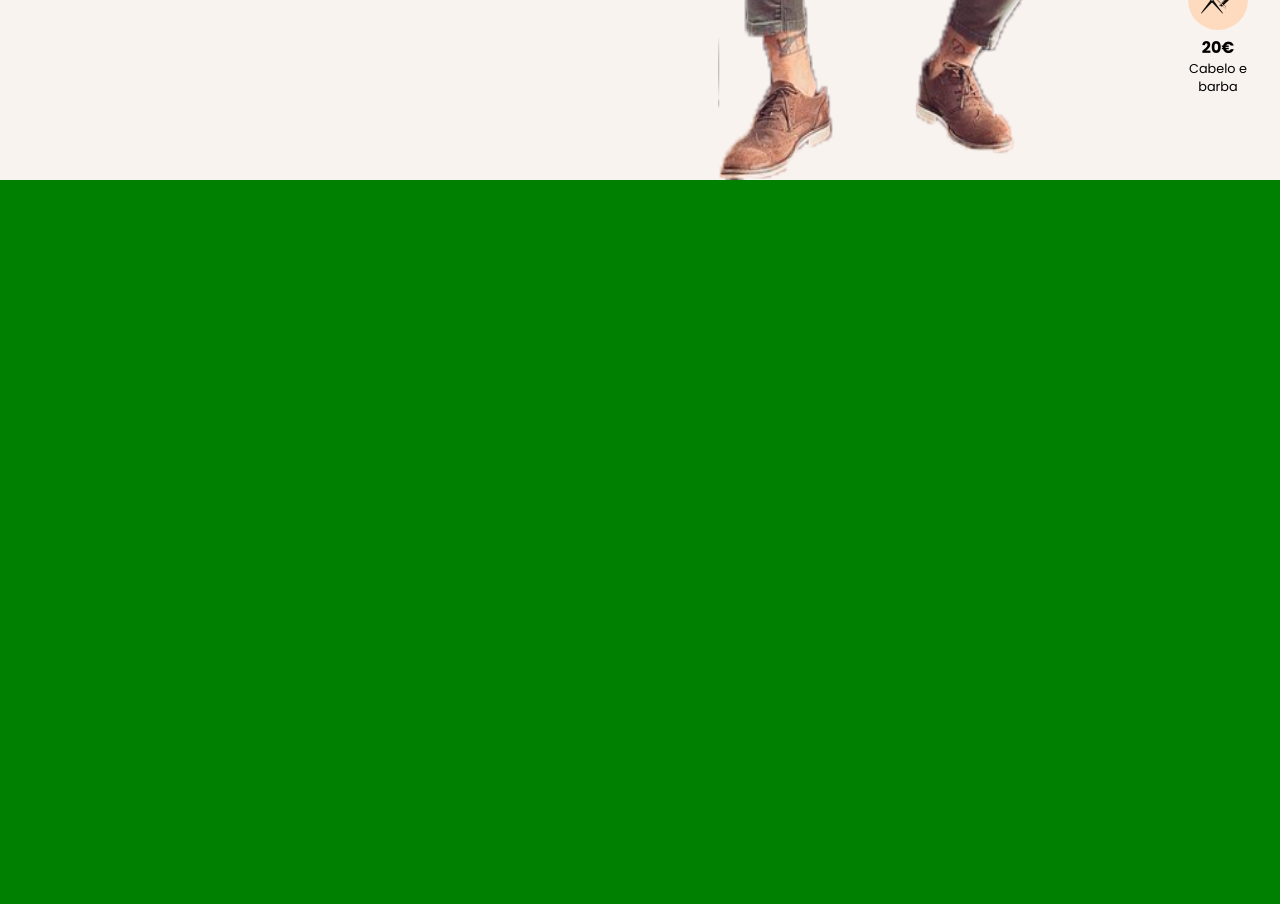
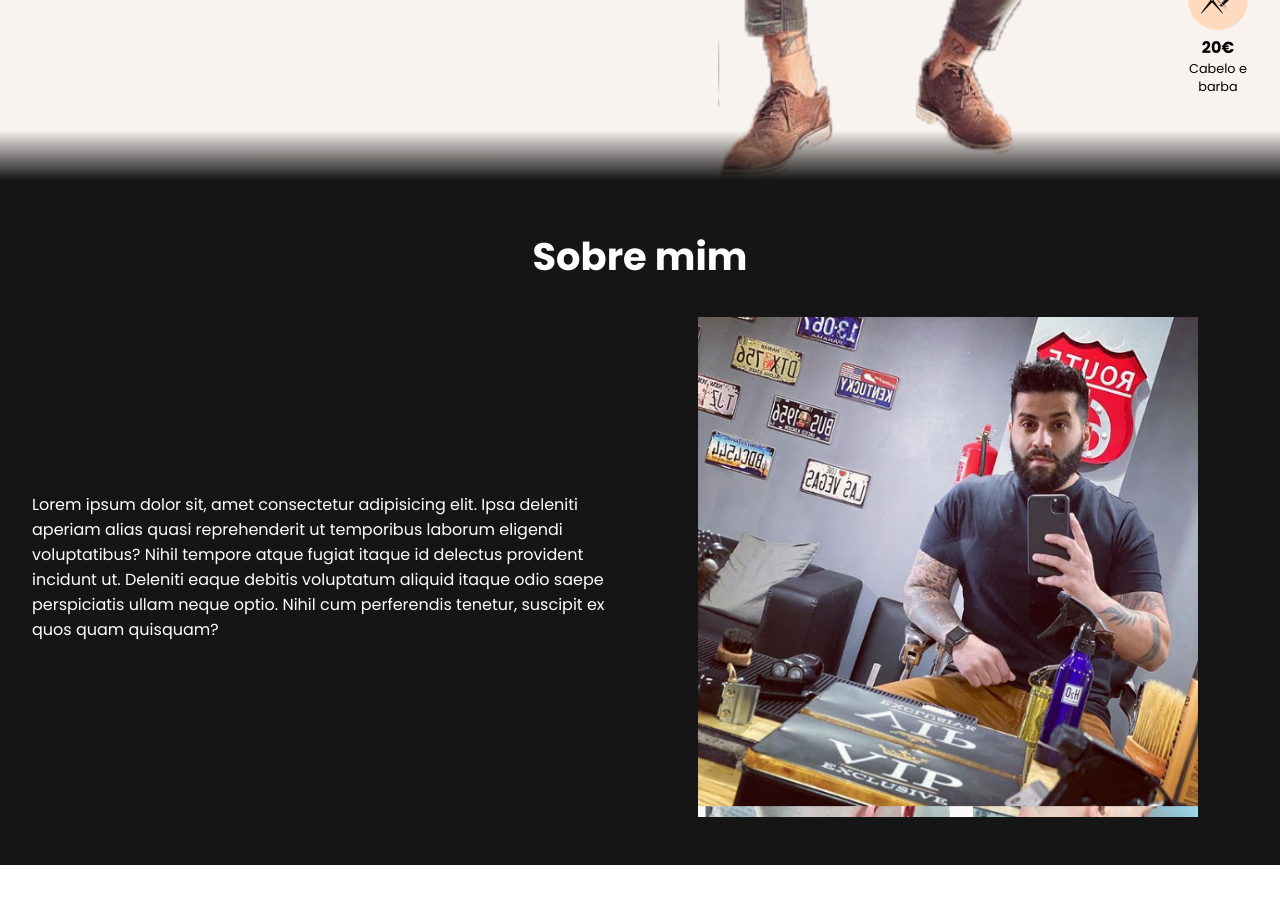
Before and after one commit to MiguelAOCosta/barber, a React (Create React App) app: page / in a window 1280 px wide. Shown: the part 620-1524 px from the top of the page. After the commit the page ends 1485 px from the top, so only its background shows below. Built offline with nearby package versions, Linux system fonts and the light colour scheme.

Commit message:
About Section

```diff
--- a/src/App.js
+++ b/src/App.js
@@ -1,6 +1,7 @@
 import GlobalStyle from "./GlobalStyles";
 import Navbar from "./Components/Navigation/NavBar";
 import Hero from "./Components/Hero/Hero";
+import About from "./Components/About/About";
 
 function App() {
   return (
@@ -8,7 +9,7 @@ function App() {
       <GlobalStyle />
       <Navbar />
       <Hero />
-      <div style={{ height: "400vh", backgroundColor: "green" }}></div>
+      <About />
     </>
   );
 }
--- /dev/null
+++ b/src/Components/About/About.jsx
@@ -0,0 +1,33 @@
+import React from "react";
+import {
+  AboutContainer,
+  AboutContent,
+  TitleContainer,
+  AboutInfo,
+  AboutParagraph,
+  AboutImg,
+} from "./AboutStyles";
+import AboutBgImg from "../../Images/barber-about.png";
+
+const About = () => {
+  return (
+    <AboutContainer>
+      <AboutContent>
+        <TitleContainer>Sobre mim</TitleContainer>
+        <AboutInfo>
+          <AboutParagraph>
+            Lorem ipsum dolor sit, amet consectetur adipisicing elit. Ipsa
+            deleniti aperiam alias quasi reprehenderit ut temporibus laborum
+            eligendi voluptatibus? Nihil tempore atque fugiat itaque id delectus
+            provident incidunt ut. Deleniti eaque debitis voluptatum aliquid
+            itaque odio saepe perspiciatis ullam neque optio. Nihil cum
+            perferendis tenetur, suscipit ex quos quam quisquam?
+          </AboutParagraph>
+          <AboutImg src={AboutBgImg} />
+        </AboutInfo>
+      </AboutContent>
+    </AboutContainer>
+  );
+};
+
+export default About;
--- /dev/null
+++ b/src/Components/About/AboutStyles.js
@@ -0,0 +1,47 @@
+import styled from "styled-components";
+
+export const AboutContainer = styled.section`
+  width: 100%;
+  background-color: rgb(21, 21, 21);
+  color: #fff;
+`;
+
+export const AboutContent = styled.div`
+  width: 100%;
+  padding: 3rem 2rem;
+`;
+
+export const TitleContainer = styled.h1`
+  text-align: center;
+  font-size: clamp(1.8rem, 3vw, 2.8rem);
+  padding-bottom: 2rem;
+`;
+
+export const AboutInfo = styled.div`
+  width: 100%;
+  display: flex;
+  flex-direction: column;
+
+  @media screen and (min-width: 700px) {
+    flex-direction: row;
+    align-items: center;
+  }
+`;
+
+export const AboutParagraph = styled.p`
+  flex: 1;
+  padding-bottom: 2rem;
+
+  @media screen and (min-width: 700px) {
+    padding-bottom: 0rem;
+    padding-right: 1rem;
+  }
+`;
+
+export const AboutImg = styled.img`
+  flex: 1;
+  width: 100%;
+  max-height: 500px;
+  object-fit: contain;
+  border-radius: 5px;
+`;
--- a/src/Components/Hero/Hero.jsx
+++ b/src/Components/Hero/Hero.jsx
@@ -12,6 +12,7 @@ import {
   Img,
   CutPrice,
   CutType,
+  SeparationContainer,
 } from "./HeroStyles";
 import ImgTesoura from "../../Images/tesoura.svg";
 import ImgNavalha from "../../Images/navalha.svg";
@@ -51,6 +52,7 @@ const Hero = () => {
           <CutType>Cabelo e barba</CutType>
         </InfoCut>
       </SecondSectio>
+      <SeparationContainer />
     </HeroContainer>
   );
 };
--- a/src/Components/Hero/HeroStyles.js
+++ b/src/Components/Hero/HeroStyles.js
@@ -94,3 +94,12 @@ export const CutType = styled.p`
   text-align: center;
   font-size: 0.8rem;
 `;
+
+export const SeparationContainer = styled.div`
+  position: absolute;
+  left: 0;
+  bottom: 0;
+  width: 100%;
+  height: 50px;
+  background: linear-gradient(to top, rgb(21, 21, 21), transparent);
+`;
```
Also changed, not shown: src/Images/barber-about.png (added).
